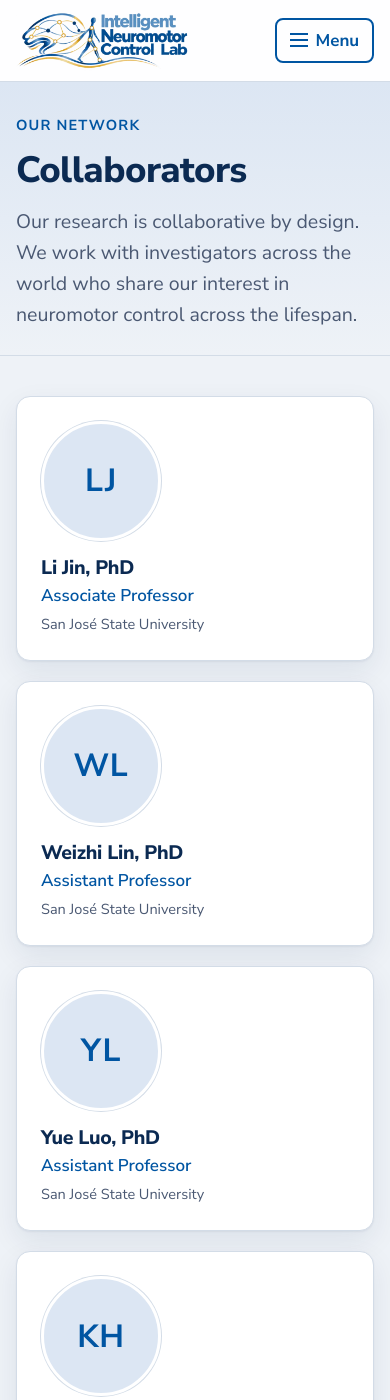
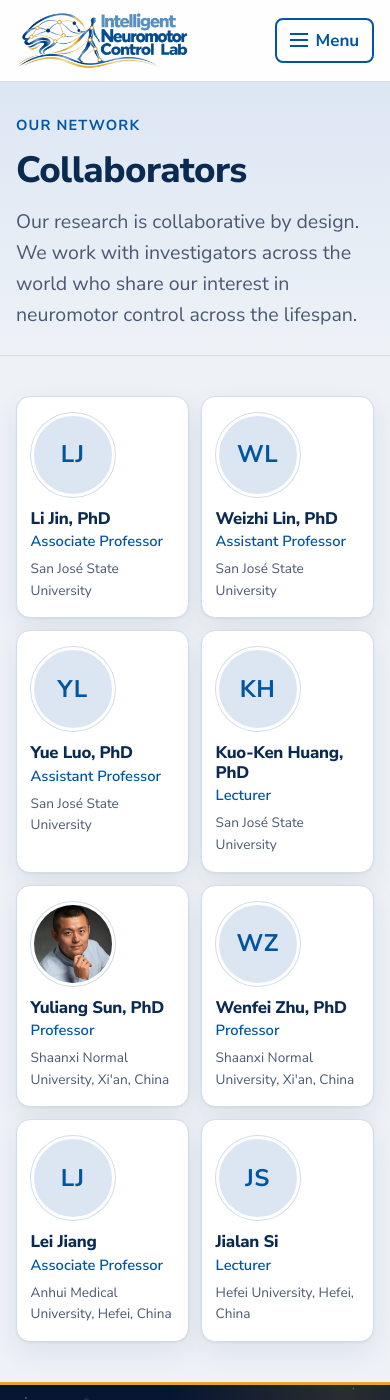
Before and after one commit to incLab-sjsu/inclab-sjsu.github.io, a Jekyll site: the page built from collaborators.html, in a window 390 px wide and 1400 px high. Built offline with Jekyll 4.4.1, drawn with Linux system fonts in a browser that asks for light colours.

Commit message:
Two people cards per row on phones
Co-Authored-By: Claude Fable 5.1 <noreply@anthropic.com>
Claude-Session: https://claude.ai/code/session_01NC87yMo4KF9PtoiKQz5QsG

```diff
--- a/assets/css/style.css
+++ b/assets/css/style.css
@@ -229,6 +229,16 @@ strong { font-weight: 700; }
 .member-card__meta { margin: 0; color: var(--ink-2); font-size: var(--step--1); }
 .member-card__bio { margin: 0.5rem 0 0; color: var(--ink-2); }
 .member-card__links { margin: 0.5rem 0 0; font-size: var(--step--1); }
+/* Two cards per row on phones for people and collaborators */
+@media (max-width: 640px) {
+  .grid--compact { grid-template-columns: repeat(2, minmax(0, 1fr)); gap: 0.75rem; }
+  .grid--compact .member-card { padding: 1rem 0.85rem; gap: 0.75rem; }
+  .grid--compact .avatar { width: 84px; height: 84px; }
+  .grid--compact .avatar__initials { font-size: 1.5rem; }
+  .grid--compact .member-card__name { font-size: 1.05rem; overflow-wrap: anywhere; }
+  .grid--compact .member-card__role { font-size: 0.92rem; }
+  .grid--compact .member-card__meta { font-size: 0.85rem; }
+}
 .member-card--placeholder { border-style: dashed; box-shadow: none; background: transparent; }
 .member-card--placeholder .avatar { background: var(--bg-sunk); border-style: dashed; border-color: var(--rule); }
 .member-card--placeholder .member-card__name, .member-card--placeholder .member-card__role { color: var(--ink-2); }
--- a/collaborators.html
+++ b/collaborators.html
@@ -8,7 +8,7 @@ permalink: /collaborators/
   <div class="container">
     {%- assign members = site.data.collaborators.members %}
     {%- if members and members.size > 0 %}
-    <ul class="grid grid--4 cards">
+    <ul class="grid grid--4 grid--compact cards">
       {%- for person in members %}
       {%- include member-card.html person=person heading="h2" %}
       {%- endfor %}
--- a/people.html
+++ b/people.html
@@ -41,7 +41,7 @@ permalink: /people/
     </div>
     {%- assign current = site.data.people.current %}
     {%- if current and current.size > 0 %}
-    <ul class="grid grid--3 cards">
+    <ul class="grid grid--3 grid--compact cards">
       {%- for person in current %}
       {%- include member-card.html person=person %}
       {%- endfor %}
@@ -62,7 +62,7 @@ permalink: /people/
     </div>
     {%- assign alumni = site.data.people.alumni %}
     {%- if alumni and alumni.size > 0 %}
-    <ul class="grid grid--3 cards">
+    <ul class="grid grid--3 grid--compact cards">
       {%- for person in alumni %}
       {%- include member-card.html person=person %}
       {%- endfor %}
```
